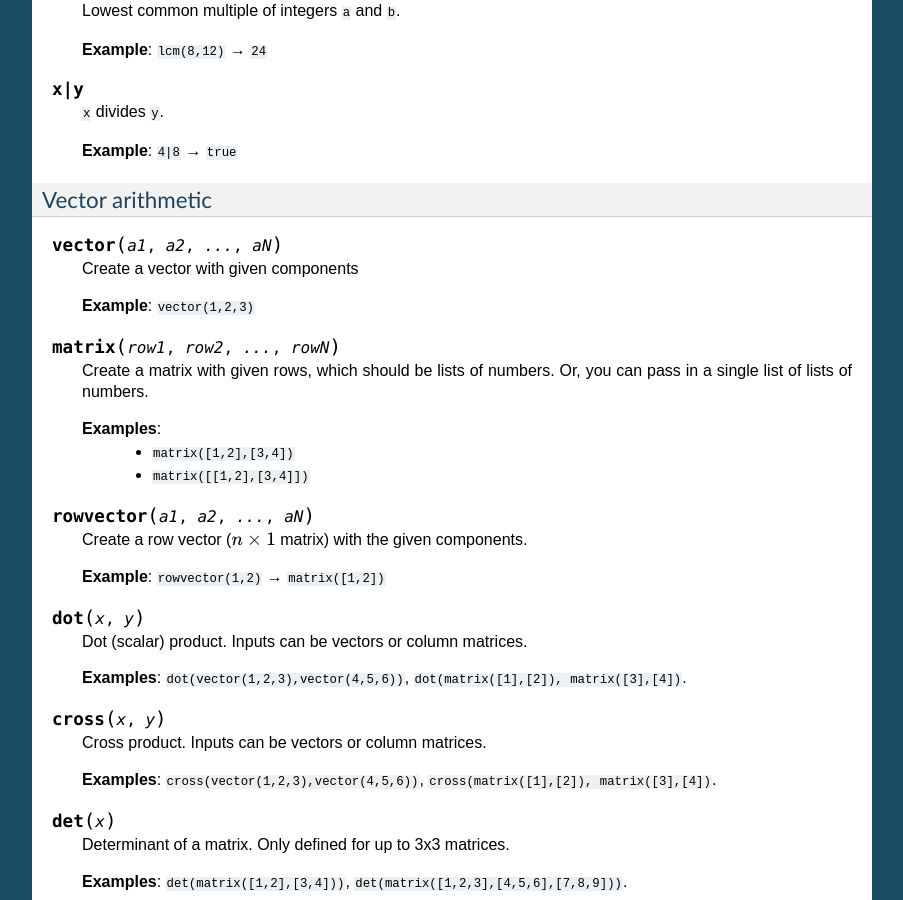
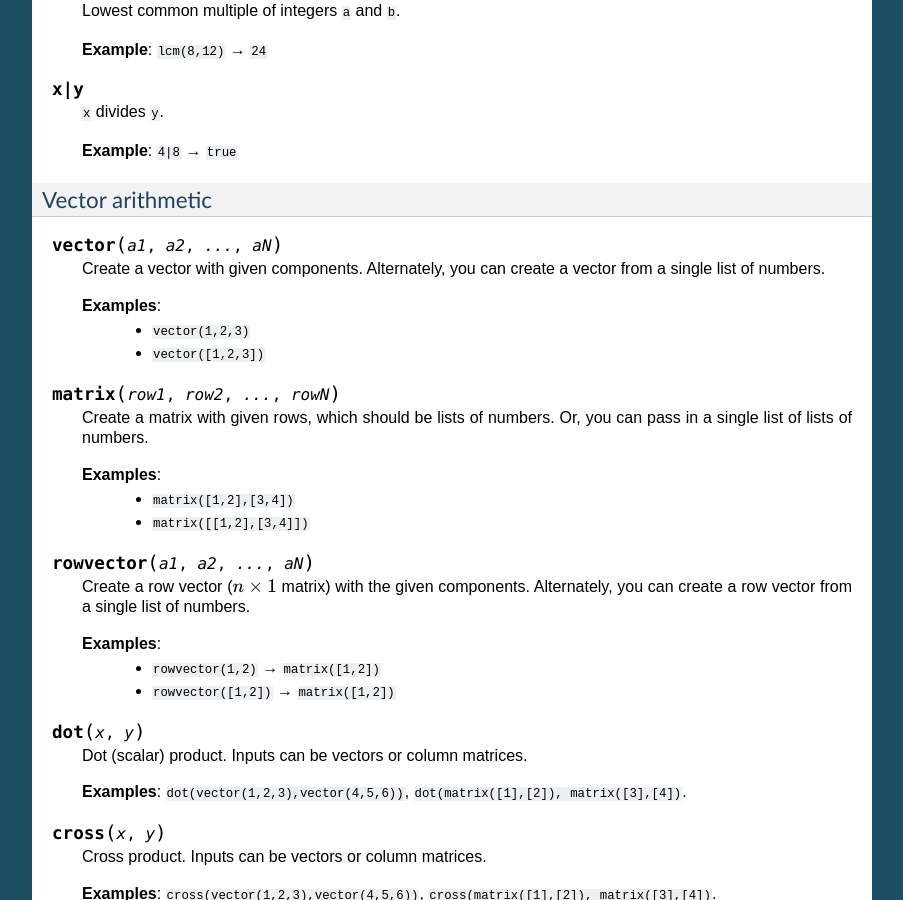
Before and after one commit to numbas/editor-docs, a Sphinx documentation site: the page built from source/jme-reference.rst, in a window 1280 px wide and 900 px high, scrolled down 7273 px. Shown: the whole window, without its empty margins (198-1101 px from the left). Built offline with Sphinx 7.4.7, drawn with Linux system fonts in a browser that asks for light colours.

Commit message:
document vector(list) and rowvector(list)

```diff
--- a/source/jme-reference.rst
+++ b/source/jme-reference.rst
@@ -402,9 +402,11 @@ Vector arithmetic
 
 .. function:: vector(a1,a2,...,aN)
 
-    Create a vector with given components
+    Create a vector with given components. Alternately, you can create a vector from a single list of numbers.
 
-    **Example**: ``vector(1,2,3)``
+    **Examples**:
+        * ``vector(1,2,3)``
+        * ``vector([1,2,3])``
 
 .. function:: matrix(row1,row2,...,rowN)
 
@@ -416,9 +418,11 @@ Vector arithmetic
 
 .. function:: rowvector(a1,a2,...,aN)
 
-    Create a row vector (:math:`n \times 1` matrix) with the given components.
+    Create a row vector (:math:`n \times 1` matrix) with the given components. Alternately, you can create a row vector from a single list of numbers.
 
-    **Example**: ``rowvector(1,2)`` → ``matrix([1,2])``
+    **Examples**:
+        * ``rowvector(1,2)`` → ``matrix([1,2])``
+        * ``rowvector([1,2])`` → ``matrix([1,2])``
 
 .. function:: dot(x,y)
 
```
